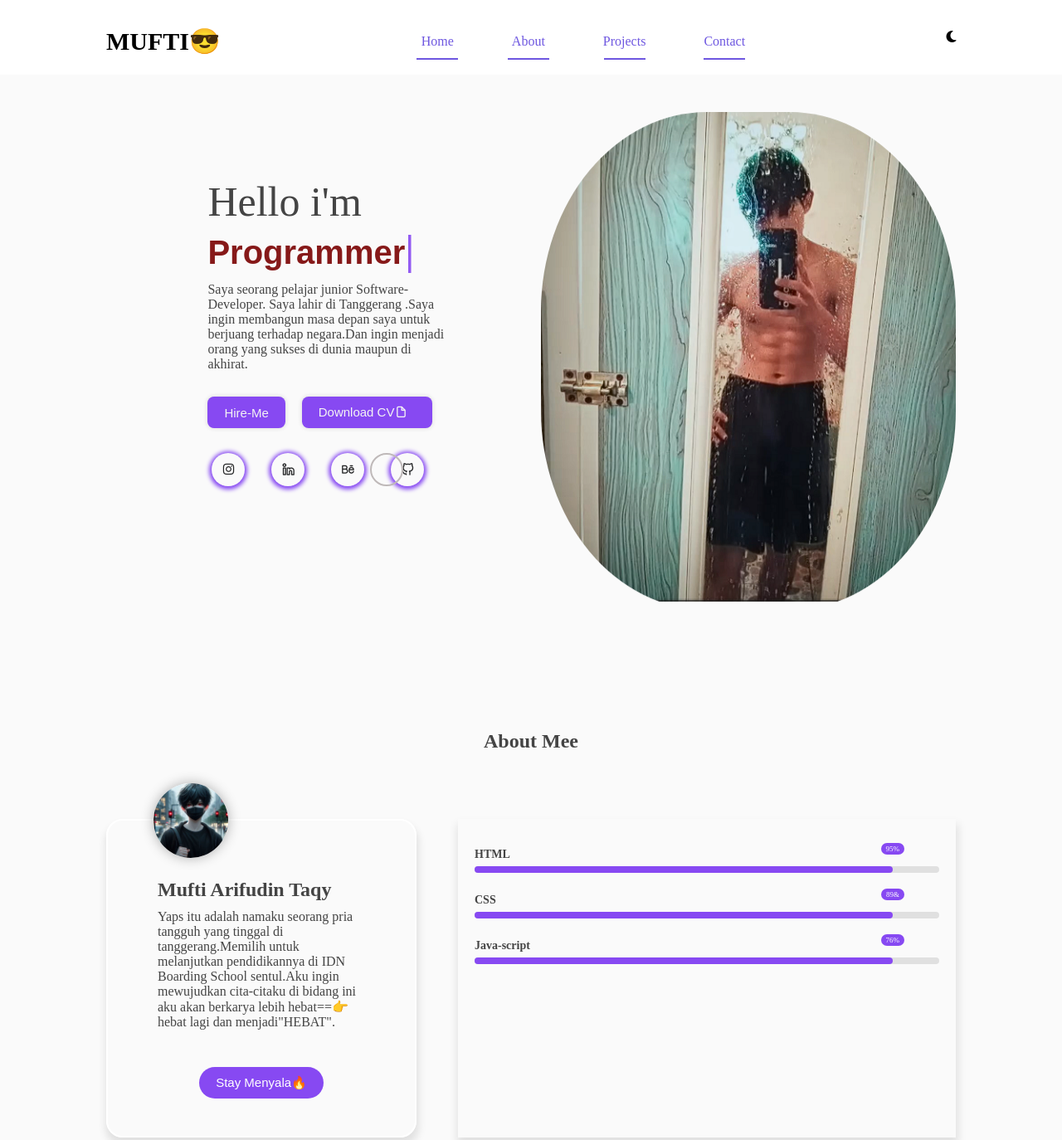
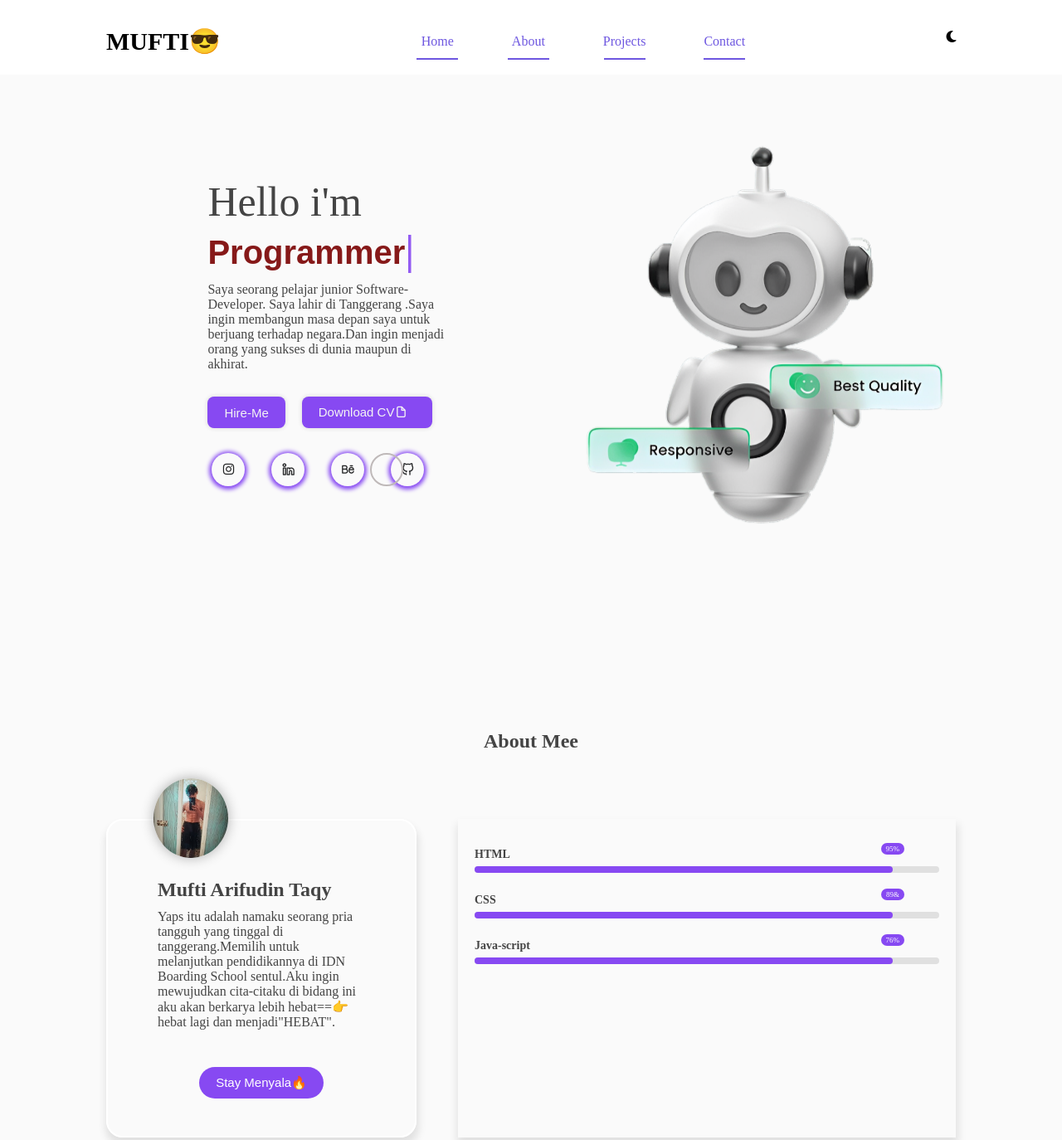
Before and after one commit to muftiarifudintaqy/portofoliotwo.-2-, a plain HTML site: page index.html in a window 1280 px wide. Shown: the top 1374 px of the page at 83% size. Drawn offline with nearby package versions, Linux system fonts and the light colour scheme; a web font is replaced by a local one.

Commit message:
update di html

```diff
--- a/index.html
+++ b/index.html
@@ -90,7 +90,7 @@
           </div>
           <div class="featured-image">
             <div class="image">
-              <img src="img/duar.png" alt="" />
+              <img src="img/hero.png" alt="" />
             </div>
           </div>
         </section>
@@ -104,7 +104,7 @@
               <div class="about-info">
                 <figure class="about-me">
                   <figcaption>
-                    <img src="img/tuyjkl.jpg" alt="" class="profile" />
+                    <img src="img/duar.png" alt="" class="profile" />
                     <h2>Mufti Arifudin Taqy</h2>
                     <p>
                       Yaps itu adalah namaku seorang pria tangguh yang tinggal
```
